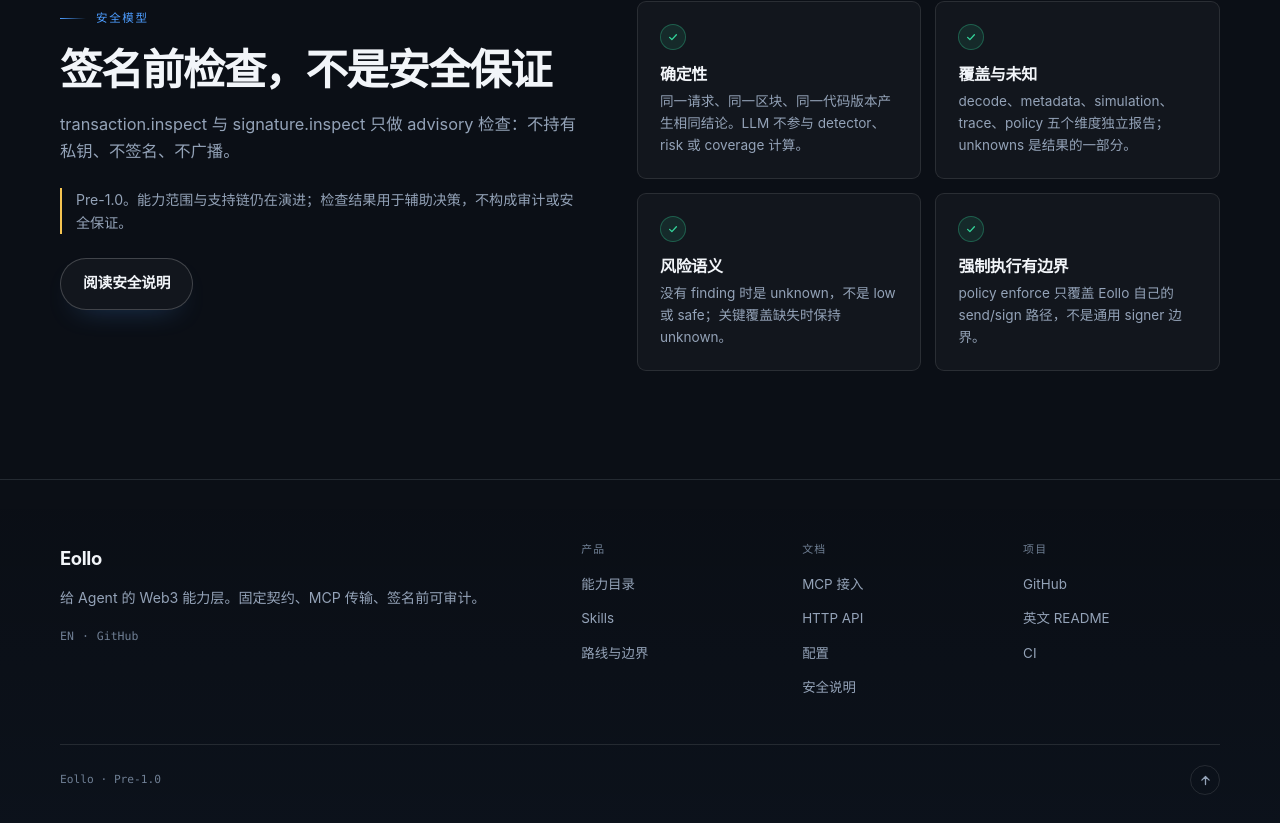
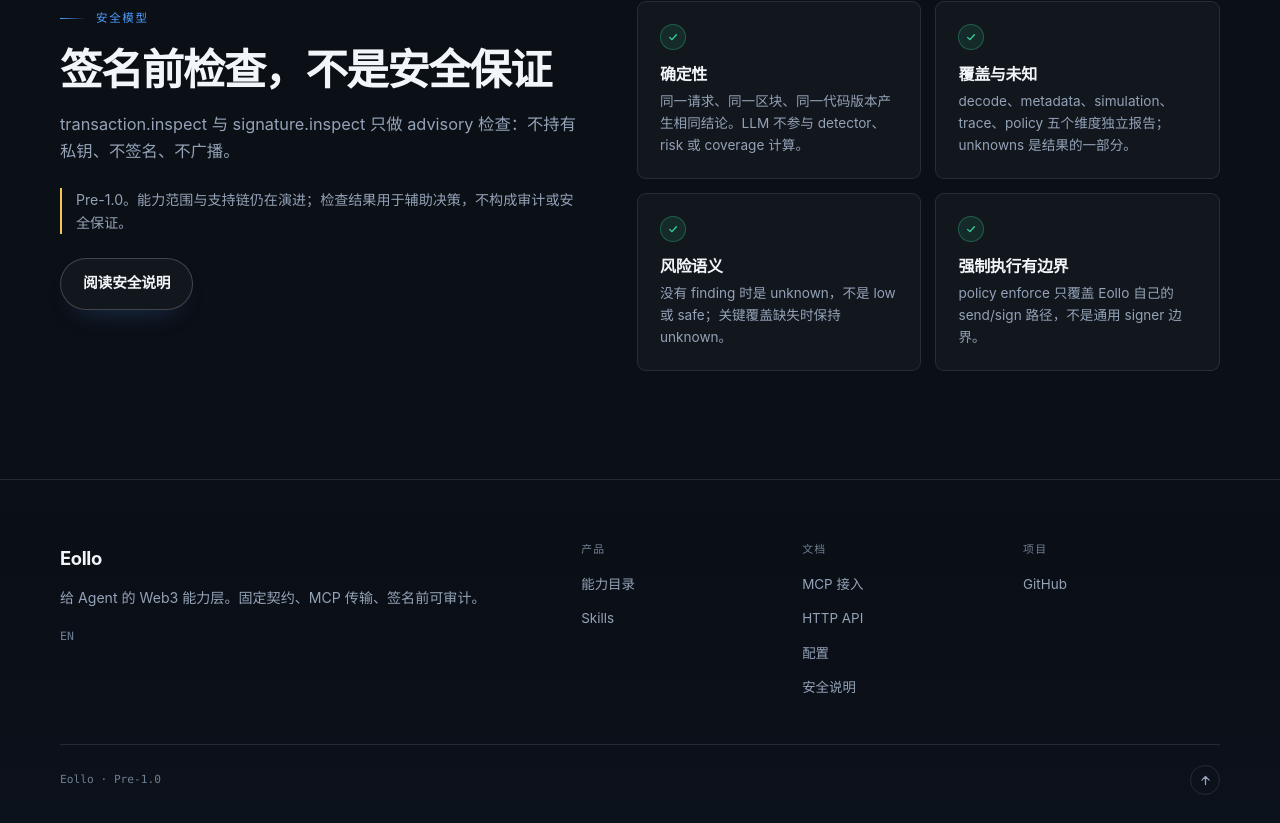
Before and after one commit to ZhangPeibin/Fluxion, a React (Vite) app in the folder site/: page / in a window 1280 px wide. Shown: the part 7986-8809 px from the top of the page. Built offline with nearby package versions, Linux system fonts and the light colour scheme; no server answers.

Commit message:
fix(site): remove redundant footer links
- drop the duplicate GitHub link, README links, CI, and roadmap links
- keep the language switch and the core Product/Docs/Project links

```diff
--- a/site/src/components/Footer.jsx
+++ b/site/src/components/Footer.jsx
@@ -1,5 +1,3 @@
-import { GITHUB_URL } from "../i18n.js";
-
 export default function Footer({ t, lang }) {
   return (
     <footer className="footer">
@@ -12,10 +10,6 @@ export default function Footer({ t, lang }) {
           <div className="footer-meta">
             <a href={t.captions.langHref} hrefLang={lang === "zh" ? "en" : "zh-CN"}>
               {t.captions.langSwitch}
-            </a>
-            <span aria-hidden="true">·</span>
-            <a href={GITHUB_URL} target="_blank" rel="noreferrer">
-              GitHub
             </a>
           </div>
         </div>
--- a/site/src/i18n.js
+++ b/site/src/i18n.js
@@ -266,7 +266,6 @@ export const copy = {
           links: [
             { label: "能力目录", href: `${REPO}/capabilities/catalog.yaml` },
             { label: "Skills", href: `${REPO}/skills` },
-            { label: "路线与边界", href: `${REPO}/README.zh.md#状态与边界` },
           ],
         },
         {
@@ -280,11 +279,7 @@ export const copy = {
         },
         {
           title: "项目",
-          links: [
-            { label: "GitHub", href: GITHUB_URL },
-            { label: "英文 README", href: `${REPO}/README.md` },
-            { label: "CI", href: `${GITHUB_URL}/actions/workflows/ci.yml` },
-          ],
+          links: [{ label: "GitHub", href: GITHUB_URL }],
         },
       ],
       copyright: "Eollo · Pre-1.0",
@@ -486,7 +481,6 @@ export const copy = {
           links: [
             { label: "Catalog", href: `${REPO}/capabilities/catalog.yaml` },
             { label: "Skills", href: `${REPO}/skills` },
-            { label: "Roadmap and limits", href: `${REPO}/README.md#status-and-boundaries` },
           ],
         },
         {
@@ -500,11 +494,7 @@ export const copy = {
         },
         {
           title: "Project",
-          links: [
-            { label: "GitHub", href: GITHUB_URL },
-            { label: "Chinese README", href: `${REPO}/README.zh.md` },
-            { label: "CI", href: `${GITHUB_URL}/actions/workflows/ci.yml` },
-          ],
+          links: [{ label: "GitHub", href: GITHUB_URL }],
         },
       ],
       copyright: "Eollo · Pre-1.0",
```
